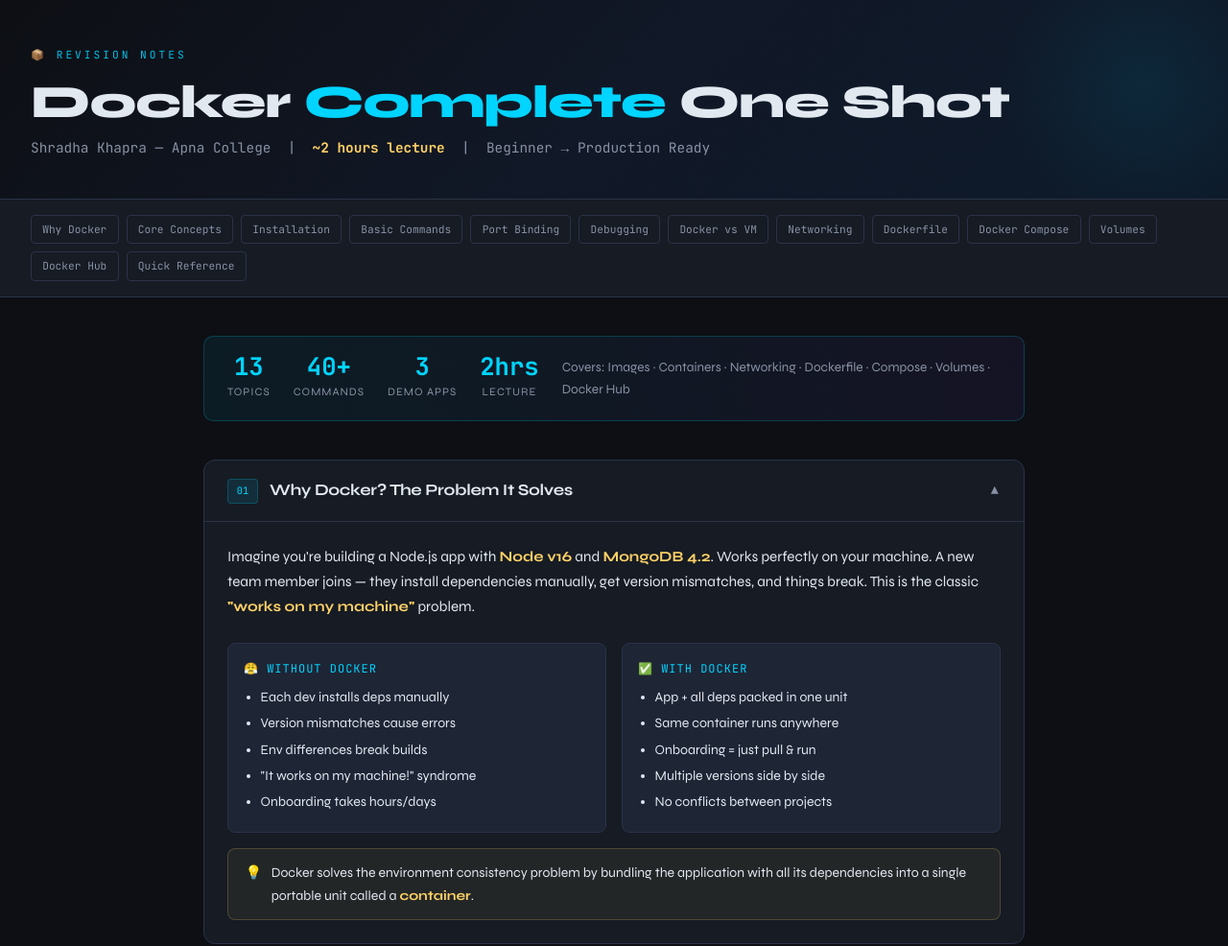
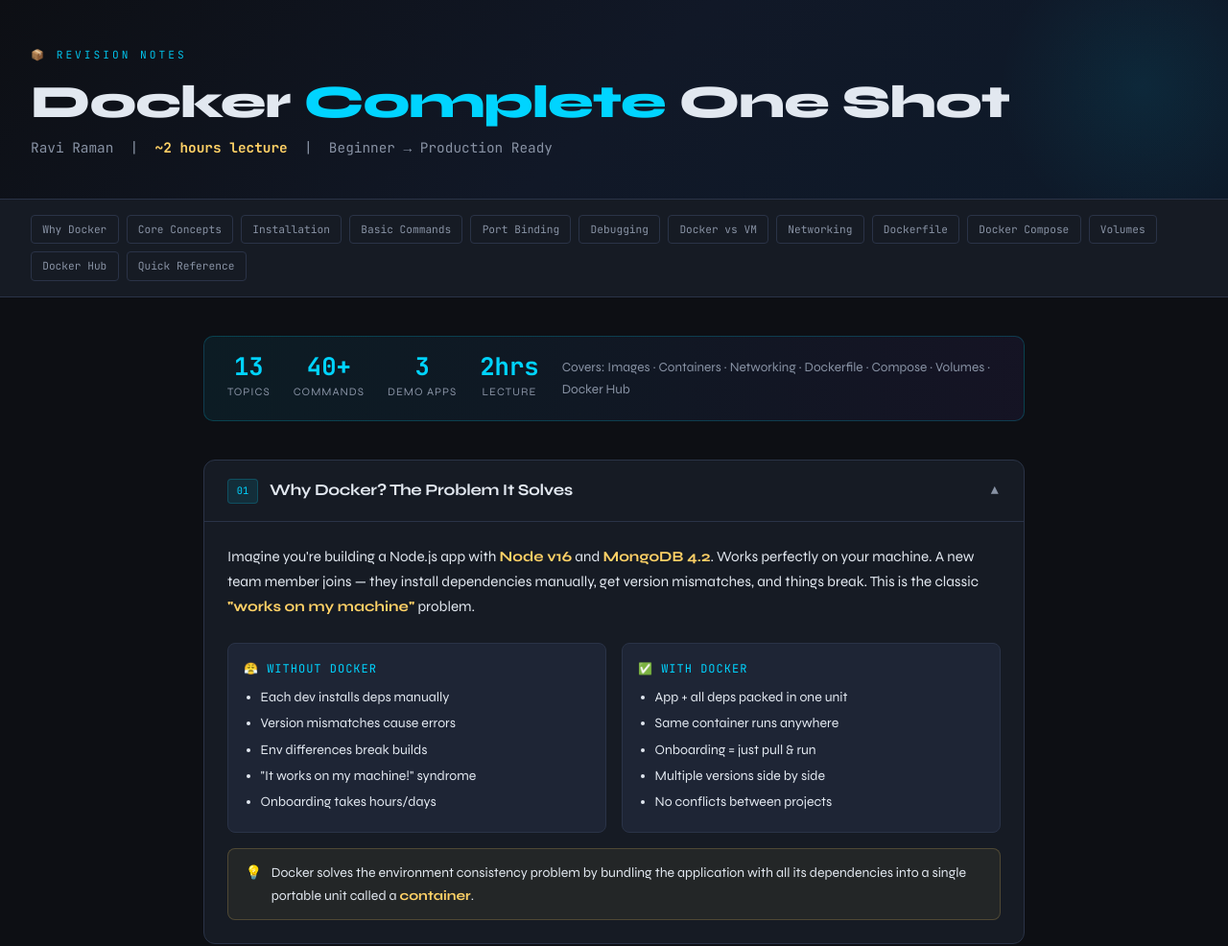
Before and after one commit to raviramanQ/docker-notes, a plain HTML site: page docker_notes_2.html in a window 1280 px wide. Shown: the top 986 px of the page at 96% size. Drawn offline with Linux system fonts and the light colour scheme.

Commit message:
Update title and author in Docker notes

```diff
--- a/docker_notes_2.html
+++ b/docker_notes_2.html
@@ -3,7 +3,7 @@
 <head>
 <meta charset="UTF-8">
 <meta name="viewport" content="width=device-width, initial-scale=1.0">
-<title>Docker Notes — Shradha Ma'am One Shot</title>
+<title>Docker Notes — Ravi Raman One Shot</title>
 <style>
   @import url('https://fonts.googleapis.com/css2?family=JetBrains+Mono:wght@400;700&family=Syne:wght@400;600;700;800&display=swap');
 
@@ -372,7 +372,7 @@
 <div class="hero">
   <div class="hero-tag">📦 Revision Notes</div>
   <h1>Docker <span>Complete</span> One Shot</h1>
-  <p class="hero-sub">Shradha Khapra — Apna College &nbsp;|&nbsp; <b>~2 hours lecture</b> &nbsp;|&nbsp; Beginner → Production Ready</p>
+  <p class="hero-sub">Ravi Raman &nbsp;|&nbsp; <b>~2 hours lecture</b> &nbsp;|&nbsp; Beginner → Production Ready</p>
 </div>
 
 <nav class="toc">
```
